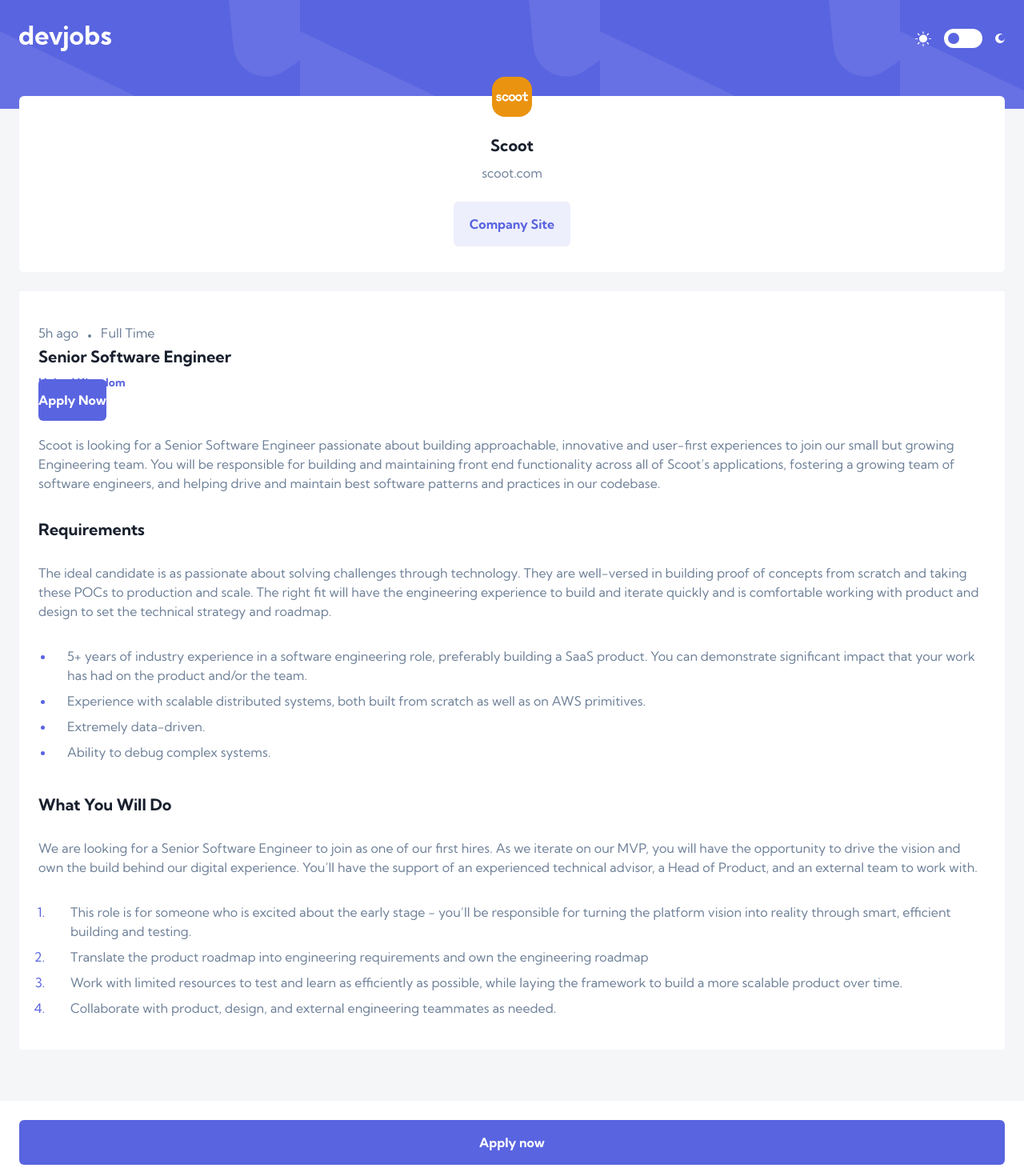
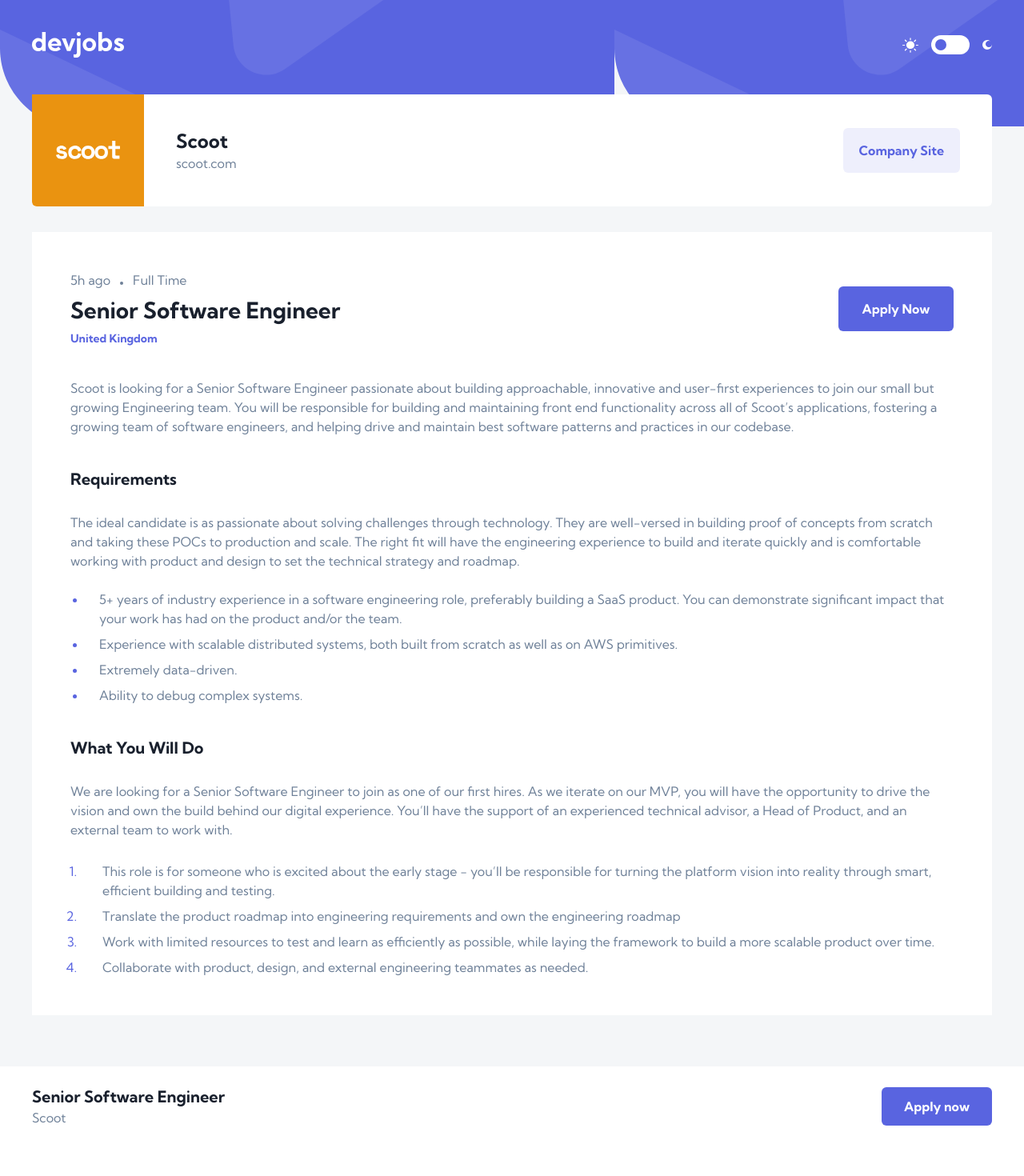
Before and after one commit to VeljkoKnezevic/devjobs, a React (Vite) app: page /1 in a window 1280 px wide. Shown: the top 1470 px of the page at 80% size. After the commit the page ends 1433 px from the top, so only its background shows below. Built offline with nearby package versions, Linux system fonts and the light colour scheme.

Commit message:
Tablet styling done

```diff
--- a/src/App.tsx
+++ b/src/App.tsx
@@ -1,4 +1,4 @@
-import { useCallback, useState } from "react";
+import { useCallback, useEffect, useState } from "react";
 import "./App.css";
 import { BrowserRouter as Router, Routes, Route } from "react-router-dom";
 import Main from "./components/Main";
@@ -8,6 +8,17 @@
 const App = () => {
   const [dark, setDark] = useState(false);
   const [data, setData] = useState<Data | undefined>();
+  const [width, setWidth] = useState<number>(window.innerWidth);
+
+  function handleWindowSizeChange() {
+    setWidth(window.innerWidth);
+  }
+  useEffect(() => {
+    window.addEventListener("resize", handleWindowSizeChange);
+    return () => {
+      window.removeEventListener("resize", handleWindowSizeChange);
+    };
+  }, []);
 
   const getData = useCallback(async () => {
     try {
@@ -31,7 +42,7 @@
             path="/"
             element={
               <Main
-                dark={dark}
+                width={width}
                 setDark={setDark}
                 data={data}
                 getData={getData}
@@ -42,7 +53,7 @@
             path="/:id"
             element={
               <Detail
-                dark={dark}
+                width={width}
                 setDark={setDark}
                 data={data}
                 getData={getData}
--- a/src/components/Detail.tsx
+++ b/src/components/Detail.tsx
@@ -5,12 +5,12 @@
 
 type DetailProps = {
   data: Data | undefined;
-  dark: boolean;
   setDark: React.Dispatch<SetStateAction<boolean>>;
   getData: () => void;
+  width: number;
 };
 
-const Detail = ({ data, dark, setDark, getData }: DetailProps) => {
+const Detail = ({ width, data, setDark, getData }: DetailProps) => {
   const { id } = useParams();
 
   useEffect(() => {
@@ -29,33 +29,37 @@
                 key={job.id}
                 className="h-full w-full bg-light-gray font-kumbh dark:bg-midnight"
               >
-                <Header dark={dark} setDark={setDark} />
-                <section className="relative mx-6 -mt-4 flex flex-col items-center rounded-md bg-white pb-8 pt-12  dark:bg-very-dark-blue">
+                <Header setDark={setDark} />
+                <section className="relative mx-6 -mt-4 flex flex-col items-center rounded-md bg-white pb-8 pt-12 dark:bg-very-dark-blue md:mx-10 md:-mt-10 md:flex-row md:px-10 md:py-[42px]">
                   <div
                     style={{
                       background: job.logoBackground,
                     }}
-                    className="absolute -top-6 flex h-[50px] w-[50px] items-center justify-center rounded-2xl"
+                    className="absolute -top-6 flex h-[50px] w-[50px] items-center justify-center rounded-2xl md:left-0 md:top-0  md:h-[140px] md:w-[140px] md:rounded-t-none md:rounded-bl-md md:rounded-br-none"
                   >
-                    <img src={job.logo} alt={job.company} />
+                    <img src={job.logo} alt={job.company} className="md:w-20" />
                   </div>
-                  <h2 className="text-xl font-bold text-very-dark-blue dark:text-white">
+                  <div className="md:pl-[140px]">
+                    <h2 className="text-center text-xl font-bold text-very-dark-blue dark:text-white md:text-start md:text-2xl">
                       {job.company}
                     </h2>
                     <a
-                    className="mt-2 text-base font-normal text-dark-gray"
+                      className="block text-base font-normal text-dark-gray"
                       href={job.website}
                     >
                       {`${job.website.replace("https://example.com/", "")}.com`}
                     </a>
+                  </div>
                   <a
-                    className="font-base mt-6 rounded-md bg-violet bg-opacity-10 px-5 py-4 font-bold text-violet"
+                    className="font-base mt-6 rounded-md bg-violet bg-opacity-10 px-5 py-4 font-bold text-violet md:ml-auto md:mt-0"
                     href={job.website}
                   >
                     Company Site
                   </a>
                 </section>
-                <section className="mx-6 mt-6 bg-white px-6 py-10 dark:bg-very-dark-blue">
+                <section className="mx-6 mt-6 bg-white px-6 py-10 dark:bg-very-dark-blue md:mx-10 md:mt-8 md:p-12 ">
+                  <div className="items-center md:flex">
+                    <div>
                       <div className="flex items-end gap-3">
                         <p className="text-base font-normal text-dark-gray">
                           {job.postedAt}
@@ -65,30 +69,31 @@
                           {job.contract}
                         </p>
                       </div>
-                  <h2 className="mt-1 text-xl font-bold text-very-dark-blue dark:text-white">
+                      <h2 className="mt-1 text-xl font-bold text-very-dark-blue dark:text-white md:mt-2 md:text-[28px]/[35px]">
                         {job.position}
                       </h2>
-
                       <p className="mt-2 text-sm font-bold text-violet">
                         {job.location}
                       </p>
+                    </div>
                     <a
                       href={job.apply}
-                    className="mt-[50px] w-full rounded-md bg-violet py-4 text-center text-base  font-bold text-white"
+                      className="mt-[50px]  w-full rounded-md bg-violet py-4 text-center text-base font-bold text-white md:ml-auto  md:mt-0 md:w-36"
                       type="button"
                     >
                       Apply Now
                     </a>
-                  <p className="mt-8 text-base font-normal text-dark-gray">
+                  </div>
+                  <p className="mt-8 text-base font-normal text-dark-gray md:mt-10">
                     {job.description}
                   </p>
-                  <h3 className="mt-8 text-xl font-bold text-very-dark-blue dark:text-white">
+                  <h3 className="mt-8 text-xl font-bold text-very-dark-blue dark:text-white md:mt-10">
                     Requirements
                   </h3>
                   <p className="mt-7 text-base font-normal text-dark-gray">
                     {job.requirements.content}
                   </p>
-                  <ul className="mt-8 flex list-disc flex-col gap-2 pl-5">
+                  <ul className="mt-8 flex list-disc flex-col gap-2 pl-5 md:mt-6">
                     {job.requirements.items.map((item) => {
                       return (
                         <li className="pl-4 text-violet" key={item}>
@@ -105,7 +110,7 @@
                   <p className="mt-7 text-base font-normal text-dark-gray">
                     {job.role.content}
                   </p>
-                  <ol className="mt-8 flex list-decimal flex-col gap-2 pl-3 ">
+                  <ol className="mt-8 flex list-decimal flex-col gap-2 pl-3 md:mt-7 ">
                     {job.role.items.map((item) => {
                       return (
                         <li className="pl-7 text-violet" key={item}>
@@ -117,6 +122,7 @@
                     })}
                   </ol>
                 </section>
+                {width < 768 ? (
                   <div className="mt-16 flex items-center justify-center bg-white p-6 dark:bg-very-dark-blue">
                     <a
                       className="w-full rounded-md bg-violet py-4 text-center text-base font-bold text-white"
@@ -125,6 +131,24 @@
                       Apply now
                     </a>
                   </div>
+                ) : (
+                  <div className="mt-16 flex items-center  justify-between bg-white p-6 dark:bg-very-dark-blue md:px-10 md:pt-6">
+                    <div>
+                      <h3 className="text-xl font-bold text-very-dark-blue dark:text-white">
+                        {job.position}
+                      </h3>
+                      <p className="text-base font-normal text-dark-gray">
+                        {job.company}
+                      </p>
+                    </div>
+                    <a
+                      className="rounded-md bg-violet px-7 py-4 text-center text-base font-bold text-white md:py-3"
+                      href={job.apply}
+                    >
+                      Apply now
+                    </a>
+                  </div>
+                )}
               </div>
             );
           })}
--- a/src/components/Filter.tsx
+++ b/src/components/Filter.tsx
@@ -9,6 +9,7 @@
 };
 
 const Filter = ({ filters, setFilters, setOpenFilter }: FilterProps) => {
+  // This is a mobile only component
   const [filtersCopy, setFiltersCopy] = useState({ ...filters });
 
   const handleFilterSubmit = (e: FormEvent<HTMLFormElement>) => {
--- a/src/components/Header.tsx
+++ b/src/components/Header.tsx
@@ -1,16 +1,15 @@
 import { SetStateAction } from "react";
 
 type HeaderProps = {
-  dark: boolean;
   setDark: React.Dispatch<SetStateAction<boolean>>;
 };
 
-const Header = ({ dark, setDark }: HeaderProps) => {
+const Header = ({ setDark }: HeaderProps) => {
   const toggleDark = () => {
     setDark((prev) => !prev);
   };
   return (
-    <header className="flex justify-between bg-[url(/assets/mobile/bg-pattern-header.svg)] px-6 pb-[72px] pt-8">
+    <header className="flex justify-between bg-[url(/assets/mobile/bg-pattern-header.svg)] px-6 pb-[72px] pt-8 md:bg-[url(/assets/tablet/bg-pattern-header.svg)] md:px-10 md:pb-[86px] md:pt-10">
       <h1>
         <img src="/assets/desktop/logo.svg" alt="Devjobs logo" />
       </h1>
--- a/src/components/Job.tsx
+++ b/src/components/Job.tsx
@@ -9,7 +9,7 @@
   return (
     <div
       key={job.id}
-      className="relative mx-6 rounded-md bg-white dark:bg-very-dark-blue"
+      className="relative mx-6 rounded-md bg-white dark:bg-very-dark-blue md:mx-0"
     >
       <div
         style={{
--- a/src/components/Jobs.tsx
+++ b/src/components/Jobs.tsx
@@ -32,7 +32,7 @@
   };
 
   return (
-    <div className="mt-[57px] grid gap-12">
+    <div className="mt-[57px] grid gap-12 md:mx-10 md:grid-cols-2 md:gap-x-3 md:gap-y-16">
       {data &&
         data
           .filter((job) => filteringFunction(job, filters.search))
--- a/src/components/Main.tsx
+++ b/src/components/Main.tsx
@@ -6,14 +6,13 @@
 import Filter from "./Filter";
 
 type MainProps = {
-  dark: boolean;
   setDark: React.Dispatch<SetStateAction<boolean>>;
   data: Data | undefined;
-
+  width: number;
   getData: () => void;
 };
 
-const Main = ({ dark, setDark, data, getData }: MainProps) => {
+const Main = ({ width, setDark, data, getData }: MainProps) => {
   const [openFilter, setOpenFilter] = useState(false);
 
   const [filters, setFilters] = useState<FilterTypes>({
@@ -40,8 +39,9 @@
           />
         </>
       )}
-      <Header dark={dark} setDark={setDark} />
+      <Header setDark={setDark} />
       <Search
+        width={width}
         filters={filters}
         setOpenFilter={setOpenFilter}
         setFilters={setFilters}
```
Also changed, not shown: src/components/Search.tsx (+77 -5 lines). Lines whose indentation alone changed are shown as unchanged.
